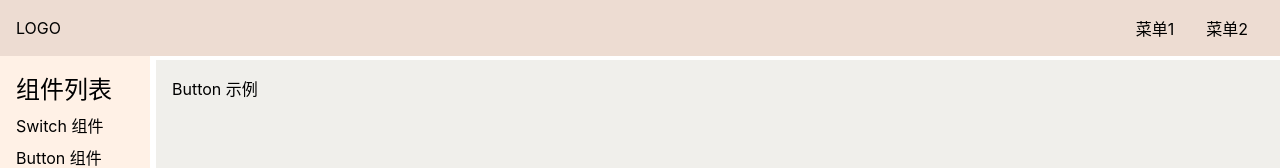
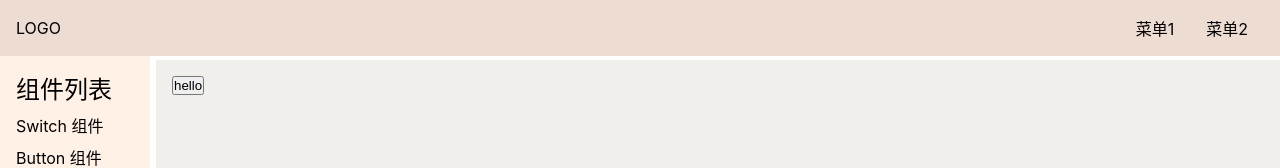
Before and after one commit to goldEli/vui, a Vue app: page /#/doc/button in a window 1280 px wide. Shown: the top 168 px of the page. Built offline with nearby package versions, Linux system fonts and the light colour scheme.

Commit message:
add Button

```diff
--- a/src/components/ButtonDemo.vue
+++ b/src/components/ButtonDemo.vue
@@ -1,3 +1,11 @@
 <template>
-  <div>Button 示例</div>
+  <Button>hello</Button>
 </template>
+<script lang="ts">
+import Button from '../lib/Button.vue'
+export default {
+  components: {
+    Button
+  }
+}
+</script>
--- /dev/null
+++ b/src/lib/Button.vue
@@ -0,0 +1,5 @@
+<template>
+  <button>
+    <slot />
+  </button>
+</template>
```
